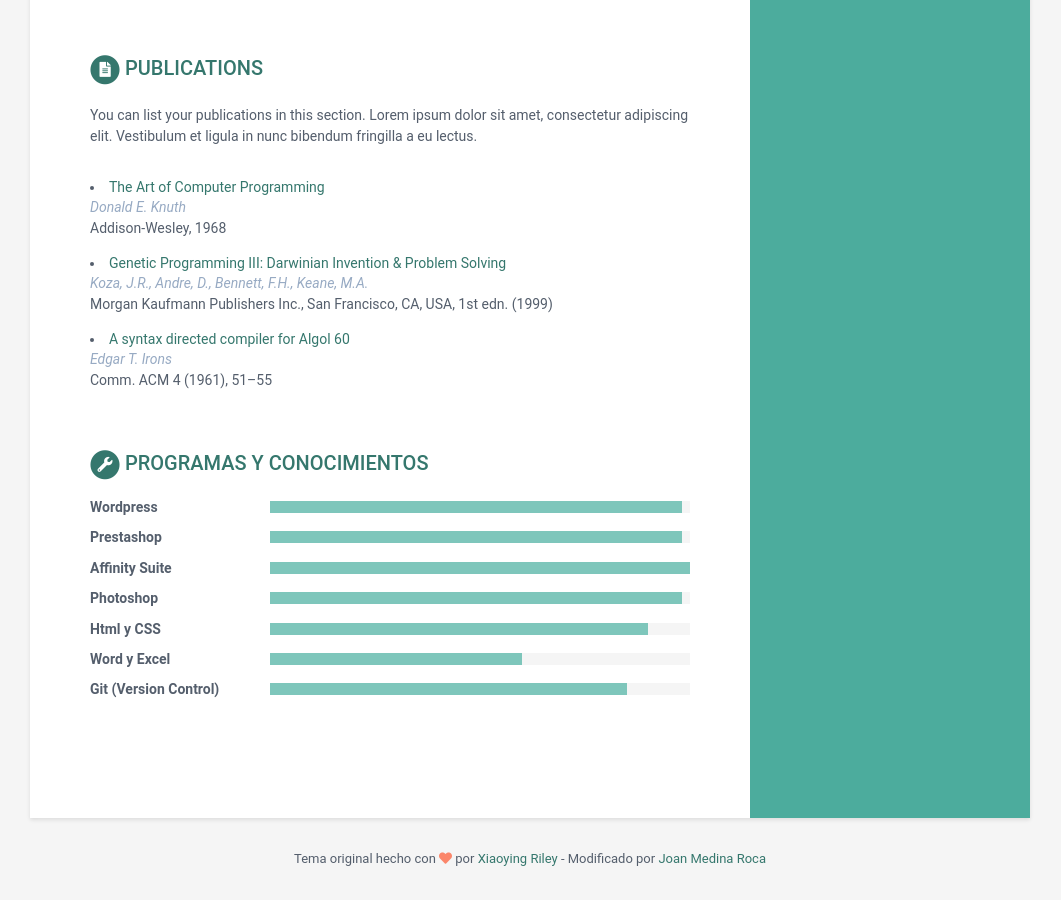
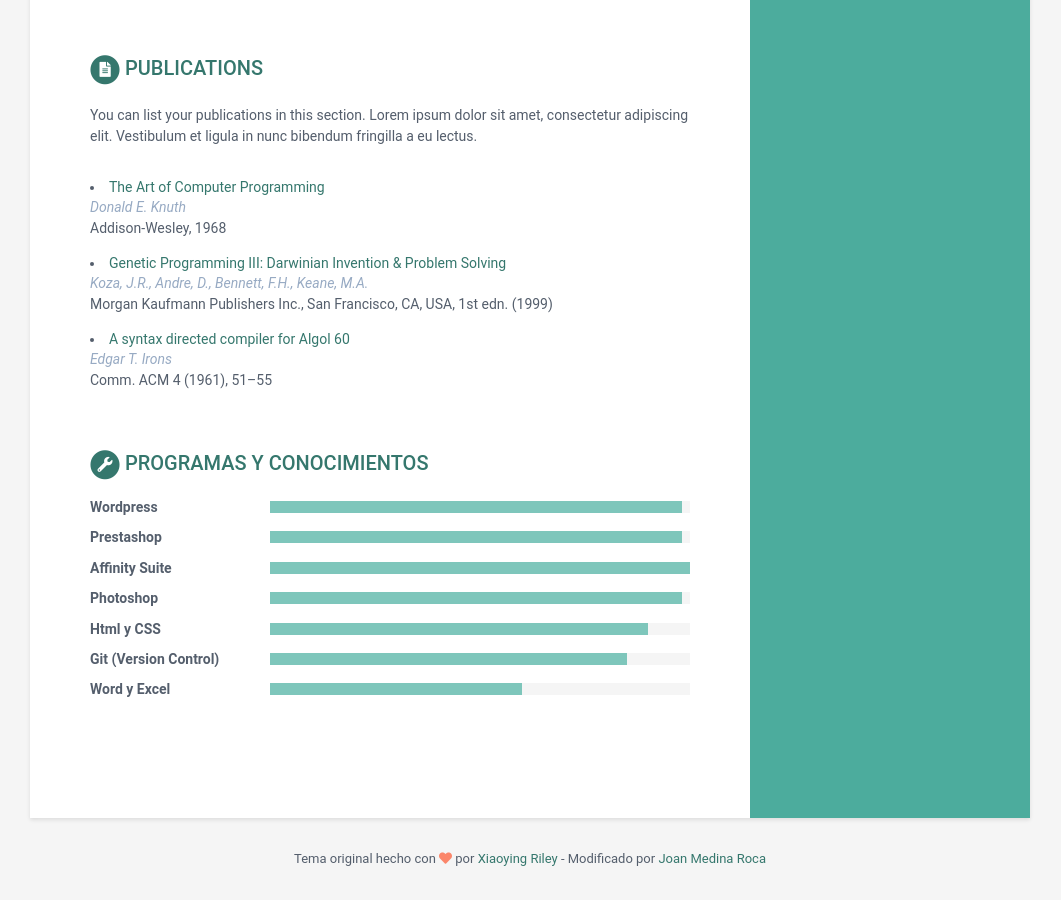
Before and after one commit to joan-medina-roca/cv.joanmedinaroca.com, a Jekyll site: the page built from index.html, in a window 1280 px wide and 900 px high, scrolled down 1469 px. Shown: the whole window, without its empty margins (110-1171 px from the left). Built offline with Jekyll 4.4.1, drawn with Linux system fonts in a browser that asks for light colours; part of the change alters nothing that is shown.

Commit message:
cambios skills

```diff
--- a/_data/data.yml
+++ b/_data/data.yml
@@ -203,11 +203,11 @@ skills:
     - name: Html y CSS
       level: 90%
 
+    - name: Git (Version Control)
+      level: 85%
+
     - name: Word y Excel
       level: 60%
 
-    - name: Git (Version Control)
-      level: 85%
-
 footer: >
   Tema original hecho con <i class="fas fa-heart"></i> por <a href="http://themes.3rdwavemedia.com" target="_blank" rel="nofollow">Xiaoying Riley</a> - Modificado por <a href="https://www.joanmedinaroca.com/" target="_blank">Joan Medina Roca</a>
```
